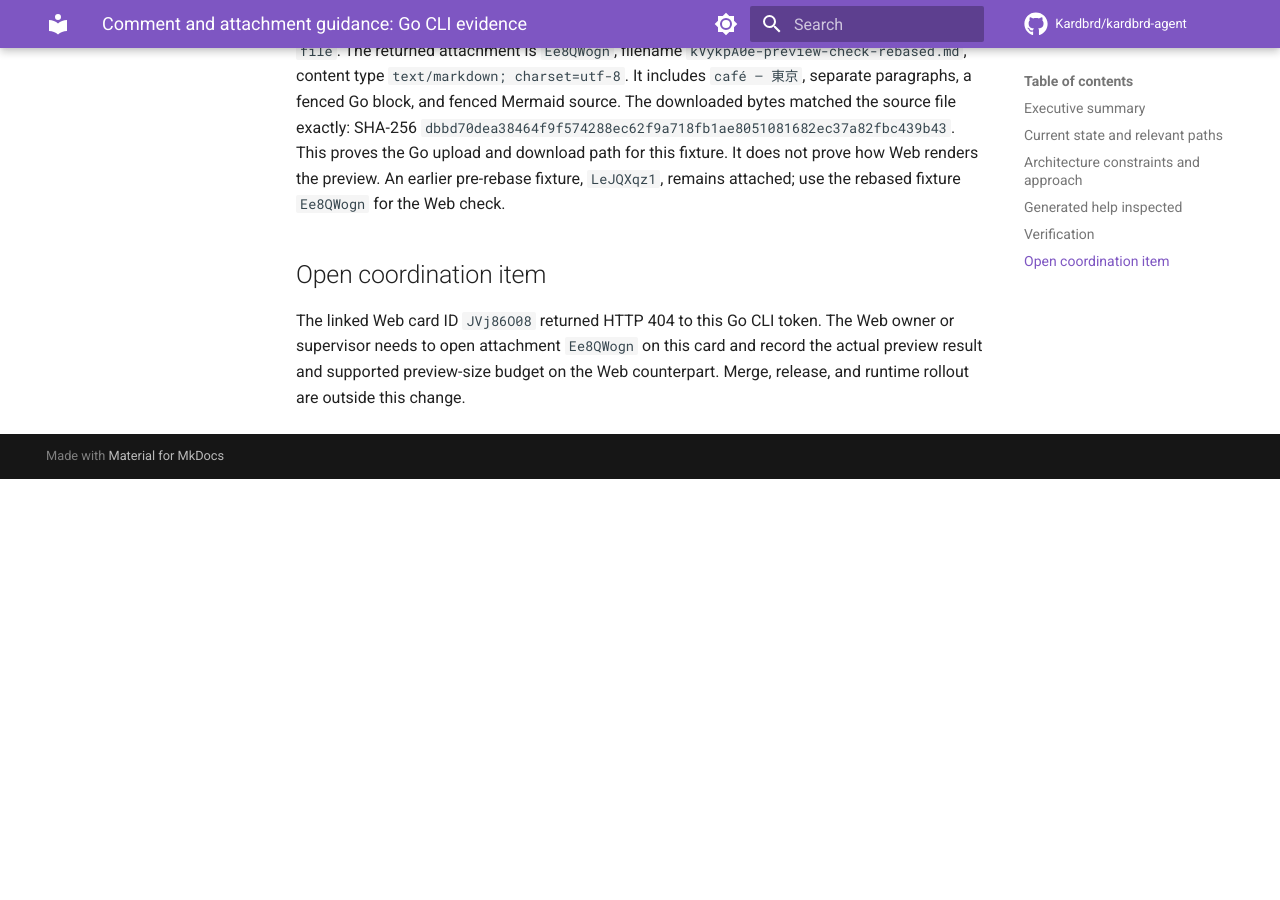
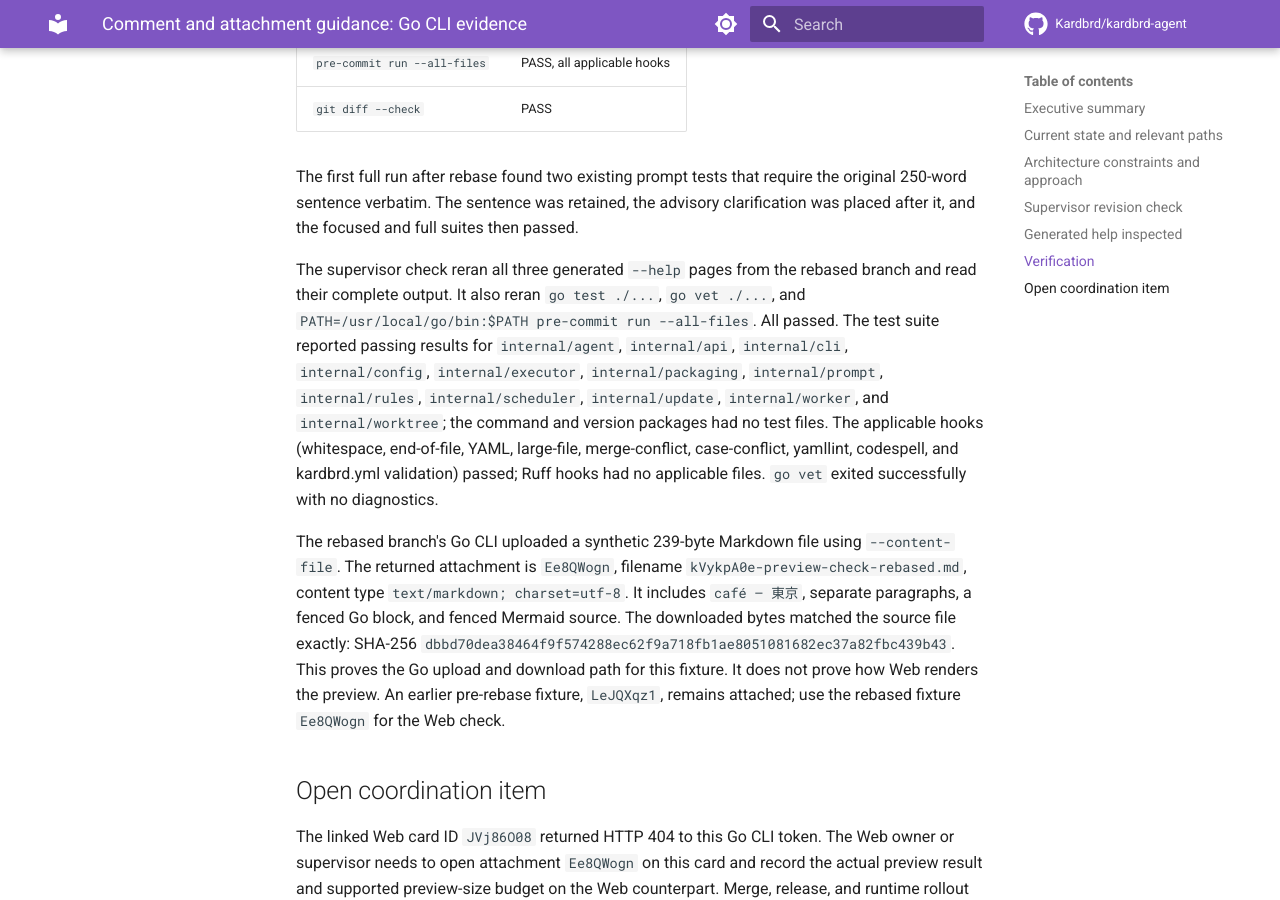
Before and after one commit to Kardbrd/kardbrd-agent, an MkDocs documentation site: the page built from docs/evidence/exploration-comment-attachment-guidance.md, in a window 1280 px wide and 900 px high, scrolled down 2318 px. Built offline with MkDocs 1.6.1 and Material for MkDocs 9.7.7, drawn with Linux system fonts in a browser that asks for light colours; comment, search, counter and statistics services are not loaded; before the commit the page ends 2797 px from its top, so only the background shows below that; some of the changed text lies outside the part shown.

Commit message:
Record final PR verification evidence

```diff
--- a/docs/evidence/exploration-comment-attachment-guidance.md
+++ b/docs/evidence/exploration-comment-attachment-guidance.md
@@ -53,6 +53,16 @@ The first commit was based on an older local `main`; GitHub showed a conflict
 with `origin/main` at `95cf115`. The branch was rebased onto that current main
 and the prompt wording was reconciled with its manager-owned final response.
 
+## Supervisor revision check
+
+The verified code revision `f78f9342cbedc8032e780c9f3000152ecd6727fa`
+is based directly on `origin/main` at
+`95cf1153d6ae0cebc55961392b9c62cd1d49760c`; the latter is its merge
+base. After fetching origin, GitHub reported PR #80 `MERGEABLE` and `CLEAN`.
+The diff contains only this card's CLI help, prompt wording, and evidence.
+The upstream advisory comment sentence and manager-owned final publication
+path remain present. `git diff --check origin/main...HEAD` passed.
+
 ## Generated help inspected
 
 The following commands were run against this branch with
@@ -87,6 +97,19 @@ the original 250-word sentence verbatim. The sentence was retained, the
 advisory clarification was placed after it, and the focused and full suites
 then passed.
 
+The supervisor check reran all three generated `--help` pages from the rebased
+branch and read their complete output. It also reran `go test ./...`,
+`go vet ./...`, and `PATH=/usr/local/go/bin:$PATH pre-commit run --all-files`.
+All passed. The test suite reported passing results for `internal/agent`,
+`internal/api`, `internal/cli`, `internal/config`, `internal/executor`,
+`internal/packaging`, `internal/prompt`, `internal/rules`,
+`internal/scheduler`, `internal/update`, `internal/worker`, and
+`internal/worktree`; the command and version packages had no test files.
+The applicable hooks (whitespace, end-of-file, YAML, large-file,
+merge-conflict, case-conflict, yamllint, codespell, and kardbrd.yml
+validation) passed; Ruff hooks had no applicable files. `go vet` exited
+successfully with no diagnostics.
+
 The rebased branch's Go CLI uploaded a synthetic 239-byte Markdown file using
 `--content-file`. The returned attachment is `Ee8QWogn`, filename
 `kVykpA0e-preview-check-rebased.md`, content type
```
